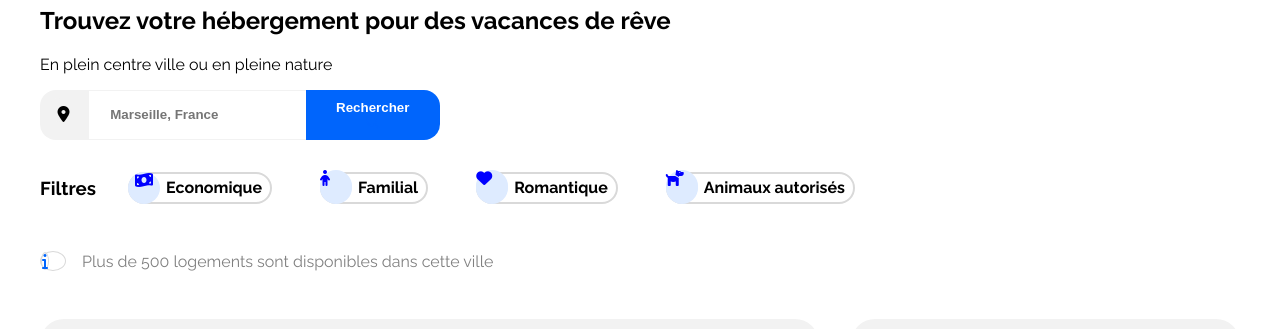
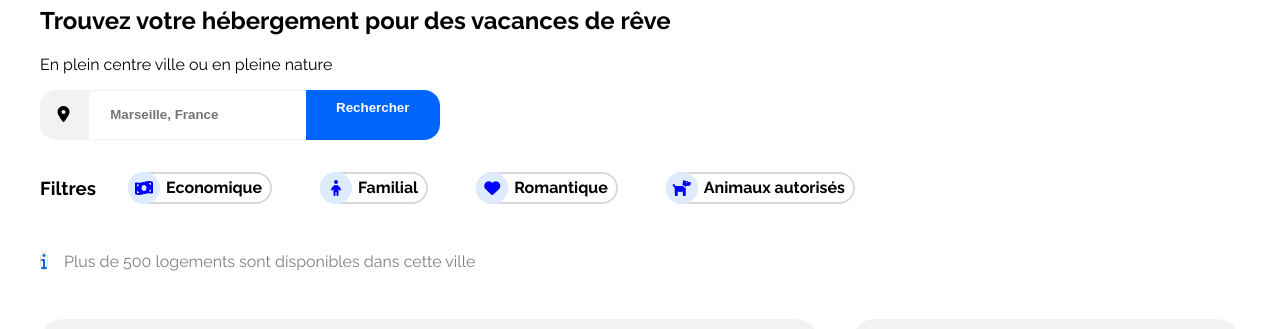
Before and after one commit to guillaume-oss/guillaumedubot_2_25022021, a plain HTML site: page index.html in a window 1280 px wide. Shown: the part 123-452 px from the top of the page. Drawn offline with Linux system fonts and the light colour scheme.

Commit message:
rectification center items

```diff
--- a/index.html
+++ b/index.html
@@ -45,25 +45,25 @@
       </div>
       <div class="searchfiltersfilter">
           <div class="searchicone">
-        <i class="fas fa-child searchicone"></i>
+        <i class="fas fa-child"></i>
       </div>
       <span class="searchfilterstitletitle">Familial</span>
     </div>
     <div class="searchfiltersfilter">
     <div class="searchicone">
-      <i class="fas fa-heart searchicone"></i>
+      <i class="fas fa-heart"></i>
     </div>
     <span class="searchfilterstitletitle">Romantique</span>
   </div>
   <div class="searchfiltersfilter">
   <div class="searchicone">
-    <i class="fas fa-dog searchicone"></i>
+    <i class="fas fa-dog"></i>
   </div>
   <span class="searchfilterstitletitle">Animaux autorisés</span>
 </div>
 </div>
  <div class="searchResult">
-   <div class="searchresultaticon"><i class="fas fa-info searchresultaticon"></i></div>
+   <div class="searchresultaticon"><i class="fas fa-info"></i></div>
    <p class="searchResultText">Plus de 500 logements sont disponibles dans cette ville</p>
   </div>
   </section>
--- a/style.css
+++ b/style.css
@@ -123,6 +123,7 @@ height: 50px;
   display: flex;
   justify-content: center;
   margin: -2px;
+  align-items: center;
 }
 .searchfilterstitletitle{
   margin: 0 0.5rem;
```
